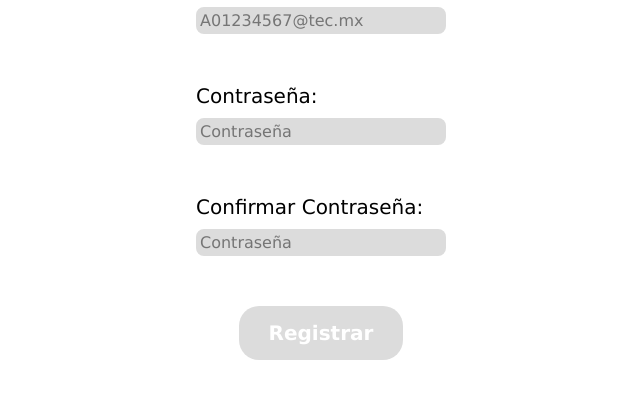
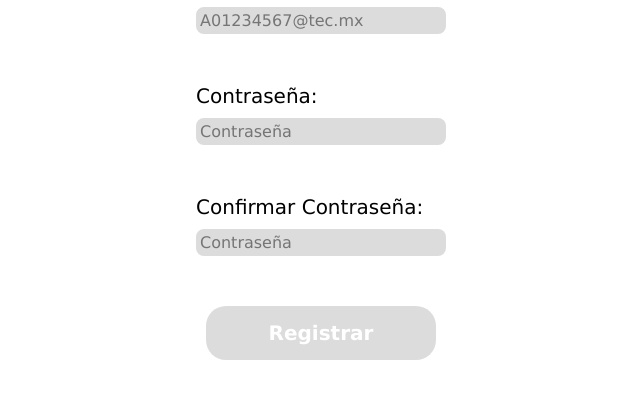
Before and after one commit to rawhuerta/Recover, a plain HTML site: page registro-usuario.html in a window 1280 px wide. Shown: the part 73-472 px from the top of the page, without its empty margins (319-959 px from the left). Drawn offline with Linux system fonts and the light colour scheme.

Commit message:
Mejora entorno

```diff
--- a/css/estilo-login.css
+++ b/css/estilo-login.css
@@ -2,7 +2,7 @@ input, label {
   display: block;
 }
 
-input {
+a#submit, input {
   background-color: #dcdcdc;
   border: none;
 }
@@ -11,7 +11,7 @@ label {
   font-size: 1rem;
 }
 
-a {
+.link {
   text-align: center;
   text-decoration: underline;
   display: block;
@@ -46,7 +46,10 @@ a {
 #submit {
   font-size: 1rem;
   font-weight: bold;
+  text-align: center;
   color: #fff;
+  display: block;
+  width: 170px;
   padding: 0.75rem 1.5rem;
   margin: 0 auto;
   border-radius: 1rem;
--- a/registro-usuario.html
+++ b/registro-usuario.html
@@ -21,7 +21,9 @@
           <input type="password" class="txt-input" name="contrasenia2" id="password2" placeholder="Contrase&ntilde;a">
         </div>
         <p class="error ocultar">*Las contase&ntilde;as no coinciden</p>
-        <input type="submit" id="submit" value="Registrar">
+        <p class="error ocultar">*Usuario no v&aacute;lido</p>
+        <a href="inventario.html" onclick="return registrarUsuario();" id="submit">Registrar</a>
+        <!--<input type="submit" id="submit" value="Registrar">-->
       </div>
     </form>
   </body>
--- a/scripts.js
+++ b/scripts.js
@@ -1,4 +1,5 @@
 function registrarUsuario() {
+  if (document.getElementById("user").value.length > 0) {
   const pass = document.getElementById("password1").value;
   if (document.getElementById("password2").value === pass) {
     let usuarios = localStorage.getItem("usuarios");
@@ -18,6 +19,10 @@ function registrarUsuario() {
     document.getElementsByClassName("error")[0].classList.remove("ocultar");
     return false;
   }
+ } else {
+   document.getElementsByClassName("error")[1].classList.remove("ocultar");
+   return false;
+ }
 }
 
 function buscarUsuario() {
```
Also changed, not shown: index.html (+3 -2 lines).
